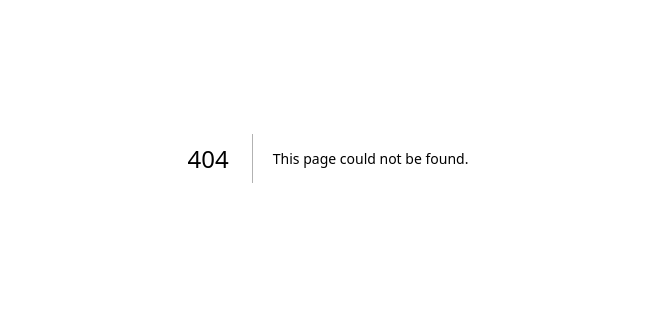
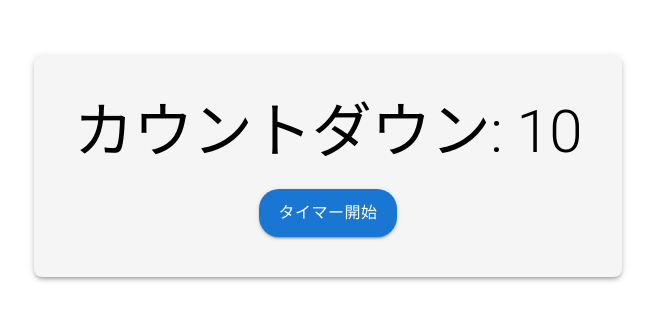
Before and after one commit to kojiman-git/next_practice, a Next.js app: page /040_countdown-timer_Material_UI in a window 1280 px wide. Before the commit this address had no page. Shown: the part 242-562 px from the top of the page, without its empty margins (312-967 px from the left). Built offline with nearby package versions, Linux system fonts and the light colour scheme.

Commit message:
カウントダウンタイマーにMaterial UIを導入したバージョンを実装

```diff
--- /dev/null
+++ b/src/app/040_countdown-timer_Material_UI/page.js
@@ -0,0 +1,69 @@
+"use client";
+import { useEffect, useState } from 'react';
+import { Container, Button, Typography, Box } from '@mui/material';
+
+const CountdownTimer = () => {
+    const [count, setCount] = useState(10); // 10秒からスタート
+    const [isActive, setIsActive] = useState(false);
+
+    useEffect(() => {
+        let timer;
+        if (isActive && count > 0) {
+            timer = setInterval(() => {
+                setCount(prevCount => prevCount - 1);
+            }, 1000);
+        } else if (count === 0) {
+            alert('時間切れです！');
+            setIsActive(false);
+        }
+
+        return () => clearInterval(timer); // クリーンアップ
+    }, [isActive, count]);
+
+    const startTimer = () => {
+        setCount(10); // カウントをリセット
+        setIsActive(true);
+    };
+
+    return (
+        <Box
+            sx={{
+                padding: '40px',
+                borderRadius: '8px',
+                boxShadow: 3,
+                textAlign: 'center',
+                bgcolor: '#f5f5f5'
+            }}
+        >
+            <Typography variant="h2" gutterBottom>
+                カウントダウン: {count}
+            </Typography>
+            <Button
+                variant="contained"
+                color="primary"
+                onClick={startTimer}
+                disabled={isActive}
+                sx={{
+                    padding: '10px 20px',
+                    fontSize: '16px',
+                    borderRadius: '20px'
+                }}
+            >
+                タイマー開始
+            </Button>
+        </Box>
+    );
+};
+
+export default function Home() {
+    return (
+        <Container sx={{
+            display: 'flex',
+            alignItems: 'center',
+            justifyContent: 'center',
+            height: '100vh'
+        }}>
+            <CountdownTimer />
+        </Container>
+    );
+}
--- a/src/data/nav.js
+++ b/src/data/nav.js
@@ -6,4 +6,5 @@ export const navList = [
   "030_UserInfo",
   "030_UserInfo_Material_UI",
   "040_countdown-timer",
+  "040_countdown-timer_Material_UI",
 ];
```
